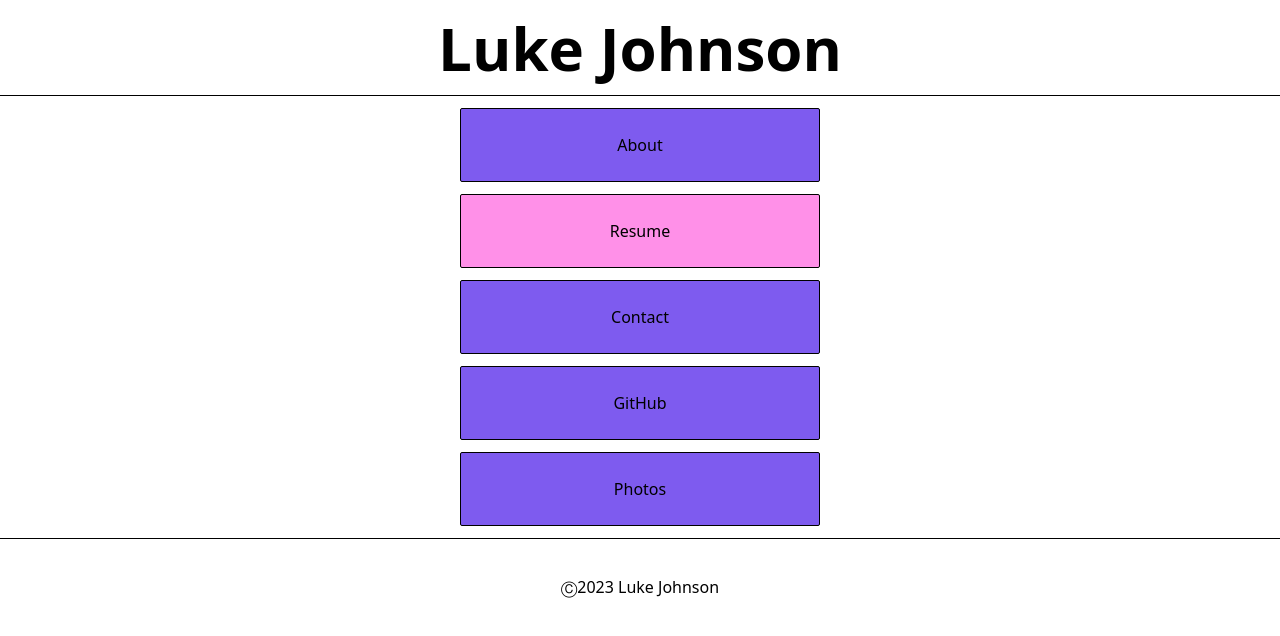
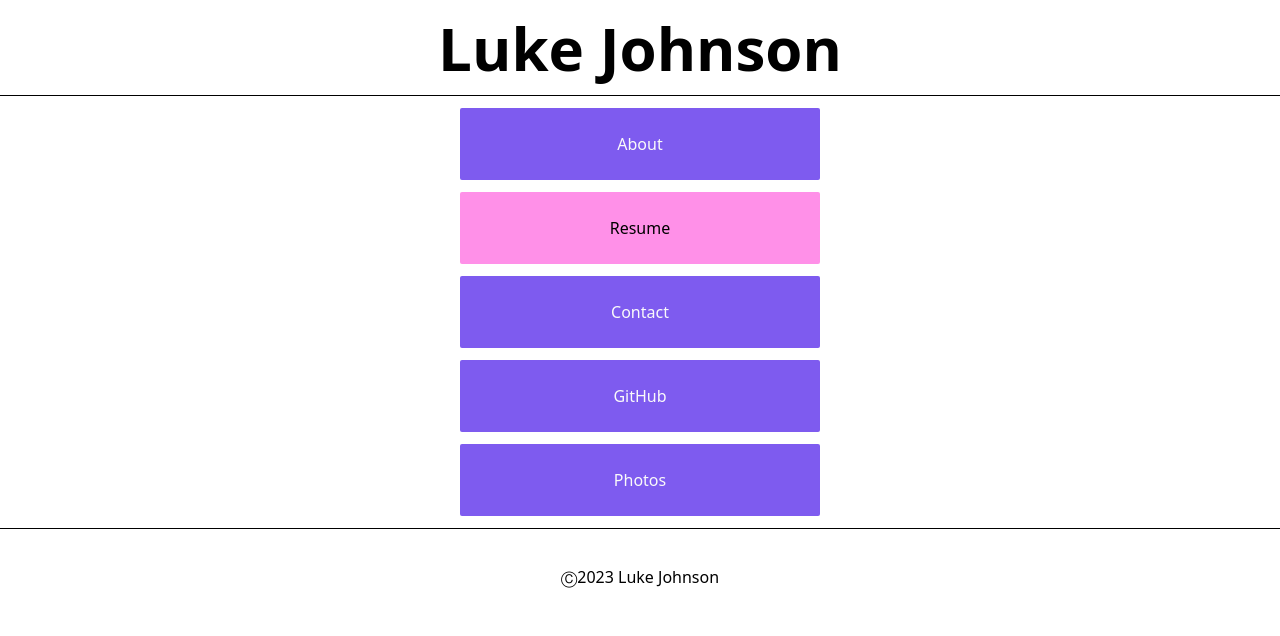
Before and after one commit to lukejo-io/website, a Next.js app: page / in a window 1280 px wide. Shown: the top 636 px of the page. Built offline with nearby package versions, Linux system fonts and the light colour scheme.

Commit message:
Remove border

```diff
--- a/components/LinkButton.tsx
+++ b/components/LinkButton.tsx
@@ -13,7 +13,7 @@ function LinkButton({ link, text, className }: ButtonProps) {
       <Link
         href={link}
         className={clsx(
-          "text-center rounded-sm border p-6 text-left hover:shadow-xl hover:opacity-75 active:shadow-inner-xl",
+          "text-center rounded-sm p-6 text-left hover:shadow-xl hover:opacity-75 active:shadow-inner-xl",
           className
         )}
       >
@@ -25,12 +25,18 @@ function LinkButton({ link, text, className }: ButtonProps) {
 
 function LinkButtonPink({ link, text }: ButtonProps) {
   return (
-    <LinkButton link={link} className={"bg-pink !text-white"} text={text} />
+    <LinkButton link={link} className={"bg-pink text-black"} text={text} />
   );
 }
 
 function LinkButtonPurple({ link, text }: ButtonProps) {
-  return <LinkButton link={link} className={"bg-purple"} text={text} />;
+  return (
+    <LinkButton
+      link={link}
+      className={"bg-purple text-off-white"}
+      text={text}
+    />
+  );
 }
 
 LinkButton.Pink = LinkButtonPink;
```
